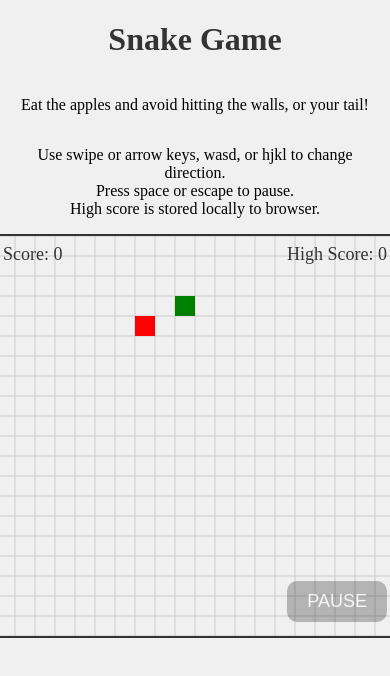
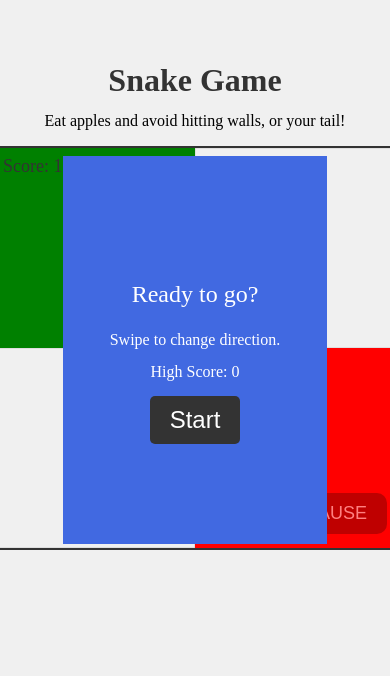
Before and after one commit to AlexLea444/js-tron, a plain HTML site: page index.html in a window 390 px wide. Drawn offline with Linux system fonts and the light colour scheme.

Commit message:
big changes, reduced size of grid, rebased code, changed pause button presses, moving toward mobile app

```diff
--- /dev/null
+++ b/Apple.js
@@ -0,0 +1,28 @@
+export default class Apple {
+    constructor(numCols, numRows) {
+        this.x = Math.floor(Math.random() * numCols);
+        this.y = Math.floor(Math.random() * numRows);
+        this.color = 'red';
+
+        // Save numCols and numRows for later
+        this.numCols = numCols;
+        this.numRows = numRows;
+    }
+
+    location() {
+        return {x: this.x,
+                y: this.y,}
+    }
+
+    // Move apple to a square not occupied by the trail
+    moveNotTo(trail) {
+        const prevX = this.x;
+        const prevY = this.y;
+        this.x = Math.floor(Math.random() * this.numCols);
+        this.y = Math.floor(Math.random() * this.numRows);
+        while (trail.search(this.location()) || (prevX === this.x && prevY === this.y)) {
+            this.x = Math.floor(Math.random() * this.numCols);
+            this.y = Math.floor(Math.random() * this.numRows);
+        }
+    }
+}
--- /dev/null
+++ b/Trail.js
@@ -0,0 +1,79 @@
+class TrailSegment {
+    constructor(location) {
+        this.x = location.x;
+        this.y = location.y;
+        this.color = 'green';
+    }
+
+    // Copy constructor
+    copy() {
+        return new TrailSegment(this.x, this.y);
+    }
+}
+
+class Trail {
+    constructor(head) {
+        this.items = new Array(head);
+    }
+
+    // Function to add element to the queue
+    enqueue(element) {
+        this.items.push(element);
+    }
+
+    // Function to remove element from the queue
+    dequeue() {
+        if (this.isEmpty()) {
+            return "Underflow";
+        }
+        return this.items.shift();
+    }
+
+    // Function to get last element from the queue
+    last() {
+        return this.items[0];
+    }
+
+    // Function to check if the queue is empty
+    isEmpty() {
+        return this.items.length === 0;
+    }
+
+    // Function to get the length of the queue
+    length() {
+        return this.items.length;
+    }
+
+    // Iterator implementation
+    *[Symbol.iterator]() {
+        for (let item of this.items) {
+            yield item;
+        }
+    }
+
+    // Function to search for a value in the queue
+    search(location) {
+        for (let segment of this) {
+            if (segment.x == location.x && segment.y == location.y) {
+                return true;
+            }
+        }
+        return false;
+    }
+}
+
+class Player {
+    constructor(numCols, numRows) {
+        this.x = Math.floor((Math.random() + 1) * numCols / 8);
+        this.y = Math.floor((Math.random() + 1) * numRows / 8);
+        this.dx = 1;
+        this.dy = 0;
+    }
+
+    location() {
+        return {x: this.x,
+                y: this.y,}
+    }
+}
+
+export {TrailSegment, Trail, Player};
--- a/index.html
+++ b/index.html
@@ -9,20 +9,24 @@
 <body>
     <div class="Container">
         <h1>Snake Game</h1>
-    <p>Eat the apples and avoid hitting the walls, or your tail!</p>
         <p style="text-align:center;">
-      Use swipe or arrow keys, wasd, or hjkl to change direction.<br>
-      Press space or escape to pause.<br>
-      High score is stored locally to browser.
+            Eat apples and avoid hitting walls, or your tail!
         </p>
         <div id="gameCanvasContainer">
             <canvas id="gameCanvas" width="400" height="400"></canvas>
-      <div id="overlay">PAUSED</div> <!-- Overlay with "PAUSED" text -->
+            <div id="pauseOverlay">PAUSED</div> <!-- Overlay with "PAUSED" text -->
             <div id="score">Score: 0</div>
-      <div id="highscore">High Score: 0</div>
             <button class="pauseButton" type="button">PAUSE</button>
+            <div id="infoOverlay" width="400" height="400">
+                <div id="infoText">
+                    <p id="gameInfo">Ready to go?</p>
+                    <p id="gridInfo">Swipe to change direction.</p>
+                    <p id="finalScore">High Score: 0</p>
+                    <button id="startButton">Start Game</button>
                 </div>
             </div>
-  <script src="script.js"></script>
+        </div>
+    </div>
+    <script type="module" src="script.js"></script>
 </body>
 </html>
--- a/script.js
+++ b/script.js
@@ -1,88 +1,39 @@
-const canvas = document.getElementById('gameCanvas');
-const ctx = canvas.getContext('2d');
-const overlay = document.getElementById('overlay');
-const pauseButton = document.querySelector('.pauseButton')
+import Apple from './Apple.js';
+import {TrailSegment, Trail, Player} from './Trail.js';
 
-const gridSize = 20; // Size of each grid cell
-const numRows = canvas.height / gridSize;
-const numCols = canvas.width / gridSize;
+// Get references to HTML elements
+const gameCanvas = document.getElementById('gameCanvas');
+const infoOverlay = document.getElementById('infoOverlay');
+const ctx = gameCanvas.getContext('2d');
+const pauseOverlay = document.getElementById('pauseOverlay');
+const pauseButton = document.querySelector('.pauseButton');
+const gameInfo = document.getElementById('gameInfo');
+const gridInfo = document.getElementById('gridInfo');
+const finalScore = document.getElementById('finalScore');
+const startButton = document.getElementById('startButton');
 
+// Constants for grid size and dimensions
+const gridSize = 200; // Size of each grid cell
+const numRows = gameCanvas.height / gridSize;
+const numCols = gameCanvas.width / gridSize;
+const gridBounds = {
+    left: 0,
+    right: numCols - 1,
+    top: 0,
+    bottom: numRows - 1,
+}
+
+// Load highscore from local storage
 let highscore = localStorage.getItem('highscore');
 if (highscore === null) {
     highscore = 0;
 }
 
-class SnakeBody {
-  constructor(x, y) {
-    this.x = x;
-    this.y = y;
-    this.color = 'green';
-  }
+let player = new Player(numCols, numRows);
 
-  // Copy constructor
-  copy() {
-    return new SnakeBody(this.x, this.y);
-  }
-}
+let trail = new Trail(new TrailSegment(player.location()));
 
-class Player {
-  constructor() {
-    this.body = new SnakeBody(Math.floor((Math.random() + 1) * numCols / 8) ,
-                                 Math.floor((Math.random() + 1) * numRows / 8));
-    this.dx = 1;
-    this.dy = 0;
-  }
-}
-
-let player = new Player();
-
-class Trail {
-  constructor() {
-    this.items = [];
-  }
-
-  // Function to add element to the queue
-  enqueue(element) {
-    this.items.push(element);
-  }
-
-  // Function to remove element from the queue
-  dequeue() {
-    if (this.isEmpty()) {
-      return "Underflow";
-    }
-    return this.items.shift();
-  }
-
-  // Function to check if the queue is empty
-  isEmpty() {
-    return this.items.length === 0;
-  }
-
-  // Function to get the length of the queue
-  length() {
-    return this.items.length;
-  }
-
-  // Iterator implementation
-  *[Symbol.iterator]() {
-    for (let item of this.items) {
-      yield item;
-    }
-  }
-
-  // Function to search for a value in the queue
-  search(head) {
-    for (let segment of this) {
-      if (segment.x == head.x && segment.y == head.y) {
-        return true;
-      }
-    }
-    return false;
-  }
-}
-
-let trail = new Trail();
+let apple = new Apple(numCols, numRows);
 
 let validInputs = ['up', 'down', 'left', 'right'];
 
@@ -93,7 +44,7 @@ class InputsList {
 
     // Function to add element to the queue
     enqueue(element) {
-    if (paused) {
+        if (gameState !== GAME_STATE_RUNNING) {
             return;
         }
         if (validInputs.indexOf(element) !== -1) {
@@ -117,33 +68,115 @@ class InputsList {
 
 let inputs = new InputsList();
 
-class Apple {
-  constructor() {
-    this.x = Math.floor(Math.random() * numCols);
-    this.y = Math.floor(Math.random() * numRows);
-    this.move();
-    this.color = 'red';
+// Define constants for collision states
+const COLLISION_STATE_WALL = 'the wall';
+const COLLISION_STATE_TAIL = 'your tail';
+const COLLISION_STATE_NONE = 'nothing';
+
+// Initialize the current collision state
+let collisionState = COLLISION_STATE_NONE;
+
+// Used to update location of snake on regular interval
+let moveIntervalId;
+
+// Define constants for game states
+const GAME_STATE_START = 'start';
+const GAME_STATE_RUNNING = 'running';
+const GAME_STATE_PAUSED = 'paused';
+const GAME_STATE_GAME_OVER = 'game_over';
+
+// Initialize the current game state
+let gameState;
+updateGameState(GAME_STATE_START);
+
+// Function to update the game state
+function updateGameState(newState) {
+
+    // Additional logic based on the new game state
+    switch (newState) {
+        case GAME_STATE_START:
+            infoOverlay.style.display = "flex";
+            gameInfo.innerHTML = "Ready to go?";
+            gridInfo.innerHTML = "Swipe to change direction.";
+            finalScore.textContent = `High Score: ${highscore}`;
+            startButton.textContent = "Start";
+            draw();
+
+            break;
+        case GAME_STATE_RUNNING:
+            infoOverlay.style.display = "none";
+            pauseOverlay.style.display = "none";
+            pauseButton.style.opacity = 0.5;
+            pauseButton.textContent = "PAUSE";
+            // Set an interval for the movePlayer function (every 120ms)
+            moveIntervalId = setInterval(movePlayer, 170);
+
+            break;
+        case GAME_STATE_PAUSED:
+            // Pause the movement of th
+            clearInterval(moveIntervalId);
+
+            pauseOverlay.style.display = "flex";
+            pauseButton.style.opacity = 1;
+            pauseButton.textContent = "UNPAUSE";
+
+            break;
+        case GAME_STATE_GAME_OVER:
+            clearInterval(moveIntervalId);
+            infoOverlay.style.display = "flex";
+            if (score() > highscore) {
+                gameInfo.innerHTML = `Game Over<br>New high score!`;
+            } else {
+                gameInfo.innerHTML = `Game Over<br>You hit ${collisionState}`;
+            }
+            gridInfo.innerHTML = gridToHTML();
+            finalScore.textContent = `Final Score: ${score()}`;
+            startButton.textContent = "Restart";
+
+            break;
+        default:
+            // Handle unexpected state
+            break;
     }
 
-  position() {
-    return {x: this.x,
-            y: this.y,}
+    gameState = newState;
 }
 
-  move() {
-    console.log(`${this.x},${this.y} ${player.body.x},${player.body.y}`);
-    this.x = Math.floor(Math.random() * numCols);
-    this.y = Math.floor(Math.random() * numRows);
-    while (trail.search(this.position()) || (this.x == player.body.x && this.y == player.body.y)) {
-      this.x = Math.floor(Math.random() * numCols);
-      this.y = Math.floor(Math.random() * numRows);
+function gridToHTML() {
+    let grid = "";
+    for (let i = 0; i < numCols; i++) {
+        for (let j = 0; j < numRows; j++) {
+            let location = {x: j, y: i,};
+            if (trail.search(location)) {
+                grid = grid.concat("&#129001;");
+            } else if (apple.x === j && apple.y === i) {
+                grid = grid.concat("&#127822;");
+            } else {
+                grid = grid.concat("&#11036;")
             }
         }
+        grid = grid.concat("<br>");
+    }
+    return grid;
 }
 
-let apple = new Apple();
+function draw() {
+    // Clear the gameCanvas
+    ctx.clearRect(0, 0, gameCanvas.width, gameCanvas.height);
 
-let paused = false;
+    // Draw grid
+    drawGrid();
+
+    // Draw player, apple, and obstacles
+    drawSquare(apple);
+    // drawSquare(player.body);
+
+    for (let segment of trail) {
+        drawSquare(segment);
+    }
+
+    document.getElementById('score').textContent = `Score: ${score()}`;
+}
 
 function drawSquare(square) {
     ctx.fillStyle = square.color;
@@ -157,75 +190,68 @@ function drawGrid() {
     // Draw vertical lines
     for (let i = 0; i <= numCols; i++) {
         ctx.moveTo(i * gridSize, 0);
-    ctx.lineTo(i * gridSize, canvas.height);
+        ctx.lineTo(i * gridSize, gameCanvas.height);
     }
 
     // Draw horizontal lines
     for (let j = 0; j <= numRows; j++) {
         ctx.moveTo(0, j * gridSize);
-    ctx.lineTo(canvas.width, j * gridSize);
+        ctx.lineTo(gameCanvas.width, j * gridSize);
     }
 
     ctx.stroke();
 }
 
-function draw() {
-  // Clear the canvas
-  ctx.clearRect(0, 0, canvas.width, canvas.height);
+function movePlayer() {
+    updateVelocity(inputs.dequeue());
 
-  // Draw grid
-  drawGrid();
+    player.x += player.dx;
+    player.y += player.dy;
 
-  // Draw player, apple, and obstacles
-  drawSquare(apple);
-  drawSquare(player.body);
-
-  for (let segment of trail) {
-    drawSquare(segment);
+    // Check if the new location is within bounds and not an obstacle
+    if (isInBounds(player.x, player.y, gridBounds)) {
+        if (trail.search(player.location())) {
+            // Check that collision is not caused by trail segment which is
+            // about to be dequeued
+            let trailEnd = trail.last();
+            console.log(`x: ${trailEnd.x}, y: ${trailEnd.y}`);
+            if (player.x !== trailEnd.x || player.y !== trailEnd.y) {
+                collisionState = COLLISION_STATE_TAIL;
+            }
         }
 
-  document.getElementById('score').textContent = `Score: ${trail.length()}`;
-  document.getElementById('highscore').textContent = `High Score: ${highscore}`;
+        if (player.x === apple.x && player.y === apple.y) {
+            apple.moveNotTo(trail);
+        } else if (collisionState === COLLISION_STATE_NONE) {
+            trail.dequeue();
+        }
+    } else {
+        collisionState = COLLISION_STATE_WALL;
     }
 
-function movePlayer() {
-  if (paused) {
-    return;
+    if (collisionState === COLLISION_STATE_NONE) {
+        trail.enqueue(new TrailSegment(player.location()));
+        draw();
+    } else {
+        updateGameState(GAME_STATE_GAME_OVER);
     }
-  updateVelocity(inputs.dequeue());
-
-  trail.enqueue(player.body.copy());
-
-  player.body.x += player.dx;
-  player.body.y += player.dy;
-
-  // Check if the new position is within bounds and not an obstacle
-  if (player.body.x >= 0 && player.body.x < numCols && player.body.y >= 0 && player.body.y < numRows) {
-    if (trail.search(player.body)) {
-      alert('You hit your tail! You lose :(');
-      resetGame();
 }
 
-    if (player.body.x === apple.x && player.body.y === apple.y) {
-      apple.move();
+function score() {
+    if (trail.length() === (numCols * numRows - 1) && gameState === GAME_STATE_RUNNING) {
+        updateGameState(GAME_STATE_GAME_OVER);
     } else {
-      trail.dequeue();
+        return trail.length();
     }
-
-  } else {
-    alert('You hit the wall! You lose :(');
-    resetGame();
-  }
-
-  draw();
 }
 
 function resetGame() {
-  highscore = Math.max(highscore, trail.length()-1);
+    collisionState = COLLISION_STATE_NONE;
+    highscore = Math.max(highscore, score());
     localStorage.setItem('highscore', highscore);
-  player = new Player();
-  apple.move();
-  trail = new Trail();
+    player = new Player(numCols, numRows);
+    trail = new Trail(new TrailSegment(player.location()));
+    apple.moveNotTo(trail);
     draw();
 }
 
@@ -254,16 +280,18 @@ function updateVelocity(direction) {
 }
 
 function togglePause() {
-  if (paused) {
-    overlay.style.display = "none";
-    pauseButton.style.opacity = 0.5;
-    pauseButton.textContent = "PAUSE";
-  } else {
-    overlay.style.display = "flex";
-    pauseButton.style.opacity = 1;
-    pauseButton.textContent = "UNPAUSE";
+    switch (gameState) {
+        case GAME_STATE_RUNNING:
+            updateGameState(GAME_STATE_PAUSED);
+            break;
+        case GAME_STATE_PAUSED:
+            updateGameState(GAME_STATE_RUNNING);
+            break;
+        case GAME_STATE_START:
+            break;
+        case GAME_STATE_GAME_OVER:
+            break;
     }
-  paused = !paused;
 }
 
 // Takes game inputs from the keyboard
@@ -294,42 +322,36 @@ document.addEventListener('keydown', event => {
             event.preventDefault();
             inputs.enqueue('right');
             break;
-    case 'k':
-      inputs.enqueue('up');
-      break;
-    case 'j':
-      inputs.enqueue('down');
-      break;
-    case 'h':
-      inputs.enqueue('left');
-      break;
-    case 'l':
-      inputs.enqueue('right');
-      break;
-    case 'w':
-      inputs.enqueue('up');
-      break;
-    case 's':
-      inputs.enqueue('down');
-      break;
-    case 'a':
-      inputs.enqueue('left');
-      break;
-    case 'd':
-      inputs.enqueue('right');
-      break;
     }
 });
 
 /* Determine inputs by swiping on mobile */
 let touchStartX = 0;
 let touchStartY = 0;
+let mobile = false;
+
+// To reduce the number of accidental pauses, we track the start and end
+// location of a touch, and only pause if the touch starts and ends on the
+// pause button.
+const PAUSE_DETECTION_WAITING = 'waiting';
+const PAUSE_DETECTION_NOT_WAITING = 'not waiting';
+
+let pauseDetectionState = PAUSE_DETECTION_NOT_WAITING;
 
 window.addEventListener('touchstart', (event) => {
     event.preventDefault();
+    mobile = true;
     const touch = event.touches[0];
     touchStartX = touch.clientX;
     touchStartY = touch.clientY;
+
+    // Track if touch started on pause button
+    const buttonBounds = pauseButton.getBoundingClientRect();
+    if (isInBounds(touchEndX, touchEndY, buttonBounds)) {
+        pauseDetectionState = PAUSE_DETECTION_WAITING;
+    } else {
+        pauseDetectionState = PAUSE_DETECTION_NOT_WAITING;
+    }
 });
 
 window.addEventListener('touchend', (event) => {
@@ -337,6 +359,17 @@ window.addEventListener('touchend', (event) => {
     const touch = event.changedTouches[0];
     const touchEndX = touch.clientX;
     const touchEndY = touch.clientY;
+
+    // Pause game if touch started and ended on pause button
+    const buttonBounds = pauseButton.getBoundingClientRect();
+
+    if (isInBounds(touchEndX, touchEndY, buttonBounds) &&
+        pauseDetectionState === PAUSE_DETECTION_WAITING) {
+        togglePause();
+    }
+
+    // Reset variable to be reassigned on next pause touch
+    pauseDetectionState = PAUSE_DETECTION_NOT_WAITING;
 
     const deltaX = touchEndX - touchStartX;
     const deltaY = touchEndY - touchStartY;
@@ -362,16 +395,17 @@ window.addEventListener('touchend', (event) => {
     }
 });
 
+function isInBounds(x, y, bounds) {
+    return (x <= bounds.right && x >= bounds.left && y >= bounds.top && y <= bounds.bottom);
+}
+
 pauseButton.addEventListener('click', function() {
     togglePause();
 });
 
-pauseButton.addEventListener('touchend', function() {
-  togglePause();
+startButton.addEventListener('click', function() {
+    if (gameState === GAME_STATE_GAME_OVER) {
+        resetGame();
+    }
+    updateGameState(GAME_STATE_RUNNING);
 });
-
-
-// Set an interval for the movePlayer function (every 120ms)
-const intervalId = setInterval(movePlayer, 120);
-
-draw();
--- a/styles.css
+++ b/styles.css
@@ -21,6 +21,10 @@ body, html {
 
 h1 {
     color: #333;
+    margin: 0;
+    margin-top: 2em;
+    padding: 0;
+    line-height: 1;
 }
 
 #gameCanvasContainer {
@@ -32,7 +36,7 @@ h1 {
     z-index: 1;
 }
 
-#overlay {
+#pauseOverlay {
     position: absolute;
     top: 0;
     left: 0;
@@ -51,15 +55,6 @@ h1 {
     position: absolute;
     top: 10px;
     left: 10px;
-  font-size: 18px;
-  color: #333;
-  z-index: 3;
-}
-
-#highscore {
-  position: absolute;
-  top: 10px;
-  right: 10px;
     font-size: 18px;
     color: #333;
     z-index: 3;
@@ -84,3 +79,50 @@ h1 {
 .pauseButton:hover {
     background-color: rgba(0, 0, 0, 0.7); /* Darker background on hover */
 }
+
+#infoOverlay {
+    position: absolute;
+    top: 10px;
+    left: 70px;
+    width: calc(100% - 140px);
+    height: calc(100% - 20px);
+    background-color: rgba(65, 105, 225); /* Semi-transparent gray background */
+    color: white;
+    display: flex;
+    justify-content: center;
+    align-items: center;
+    z-index: 4;
+}
+
+#infoText {
+    position: relative;
+    text-align: center;
+    color: white;
+    font-size: 24px;
+}
+
+#gridInfo {
+    font-size: 16px;
+    padding: 0;
+    margin: 0;
+    line-height: 1;
+}
+
+#finalScore {
+    font-size: 16px;
+    line-height: 1;
+}
+
+#startButton {
+    background-color: #333;
+    color: white;
+    padding: 10px 20px;
+    border: none;
+    border-radius: 5px;
+    font-size: 24px;
+    cursor: pointer;
+}
+
+#startButton:hover {
+    background-color: #555;
+}
```
Lines whose indentation alone changed are shown as unchanged.
